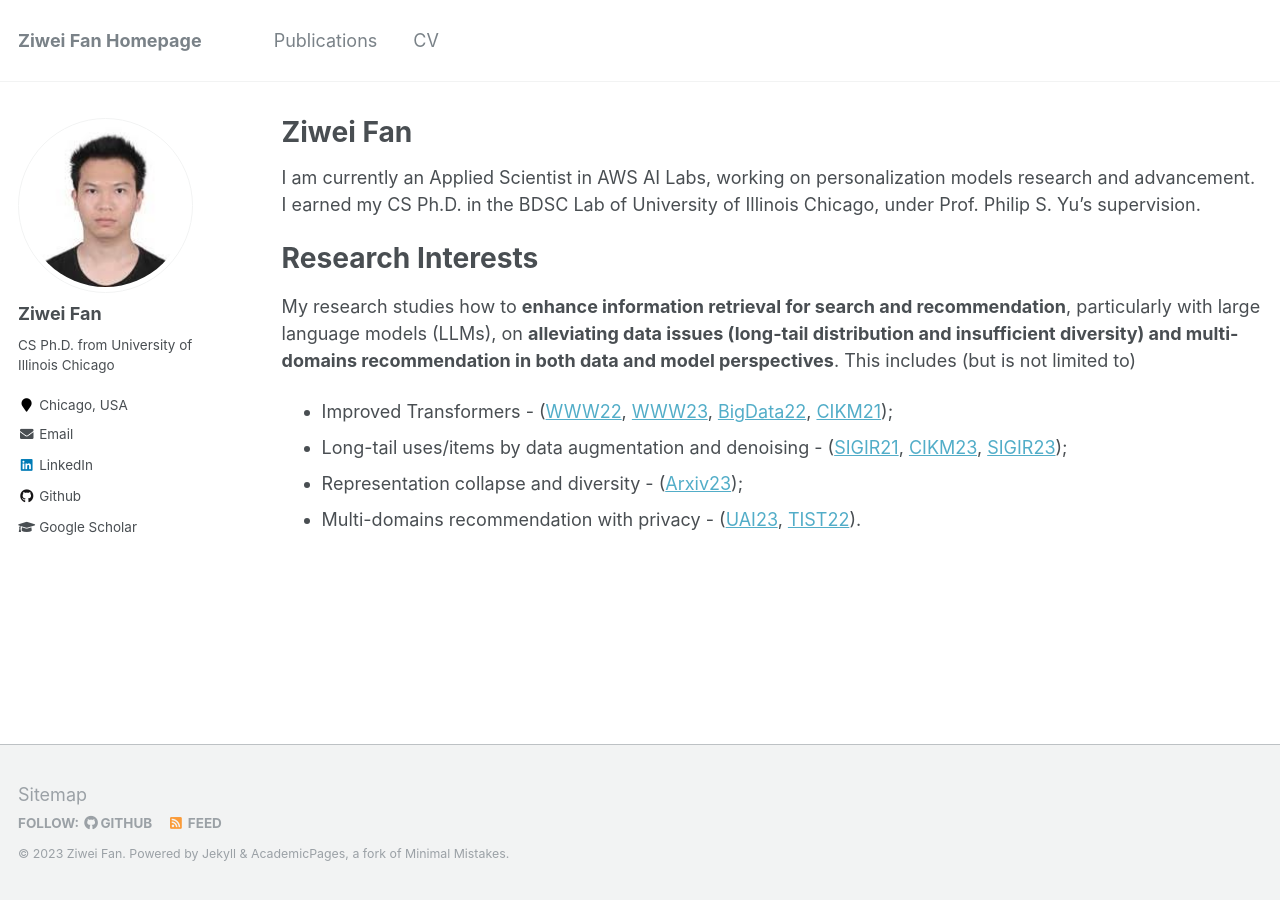
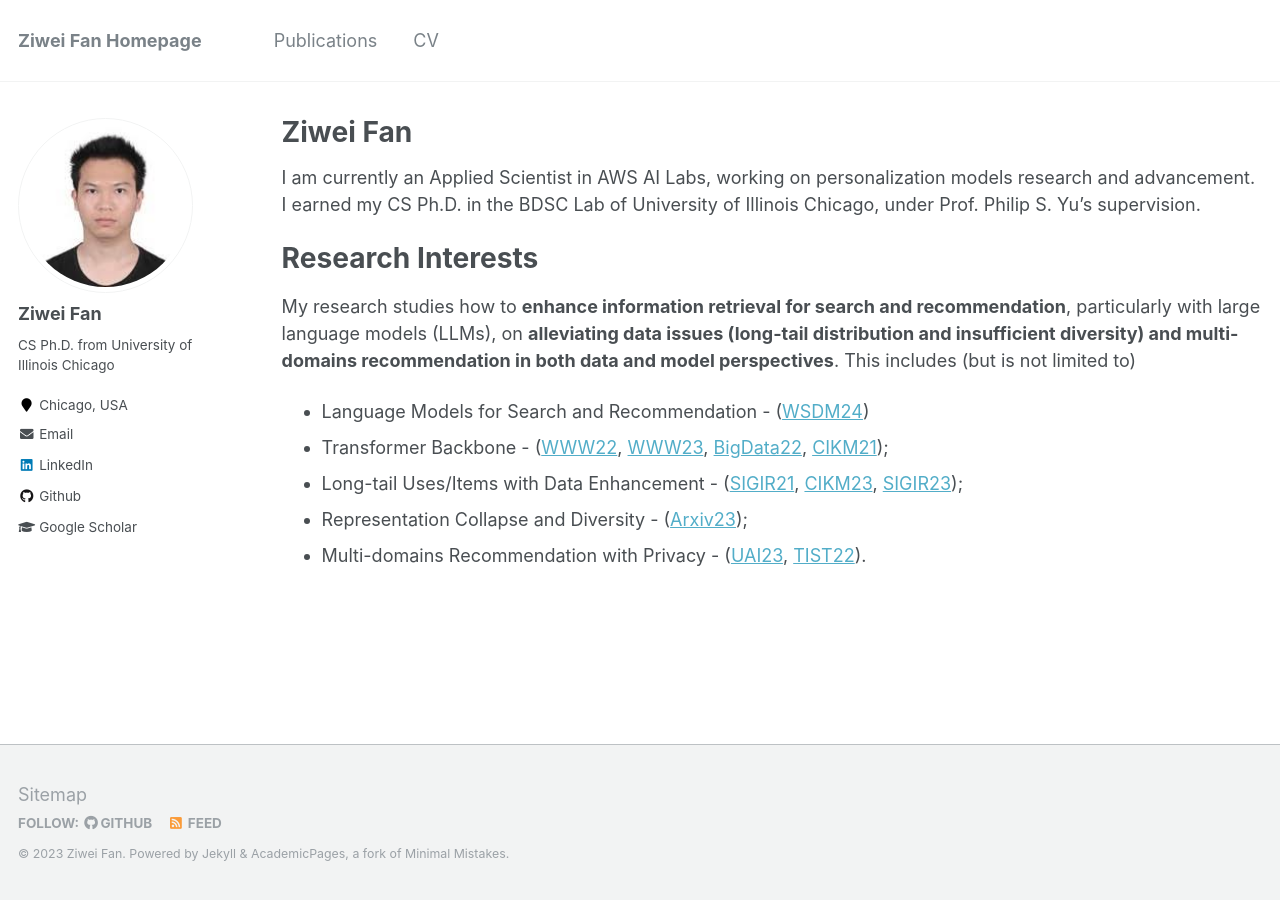
Before and after one commit to ziwei-fan/ziwei-fan.github.io, a Jekyll site: the page built from _pages/about.md, in a window 1280 px wide. Built offline with Jekyll 4.4.1, drawn with Linux system fonts in a browser that asks for light colours.

Commit message:
update with new papers

```diff
--- a/_pages/about.md
+++ b/_pages/about.md
@@ -17,15 +17,16 @@ I earned my CS Ph.D. in the BDSC Lab of University of Illinois Chicago, under Pr
 
 # Research Interests
 My research studies how to **enhance information retrieval for search and recommendation**, particularly with large language models (LLMs), on **alleviating data issues (long-tail distribution and insufficient diversity) and multi-domains recommendation in both data and model perspectives**. This includes (but is not limited to)
-* Improved Transformers - ([WWW22](https://arxiv.org/pdf/2201.06035.pdf),
+* Language Models for Search and Recommendation - ([WSDM24](https://ziwei-fan.github.io/))
+* Transformer Backbone - ([WWW22](https://arxiv.org/pdf/2201.06035.pdf),
 [WWW23](https://arxiv.org/pdf/2301.12197.pdf),
 [BigData22](https://arxiv.org/pdf/2210.13572.pdf),
 [CIKM21](https://arxiv.org/pdf/2106.06165.pdf));
-* Long-tail uses/items by data augmentation and denoising - ([SIGIR21](https://arxiv.org/pdf/2105.00522.pdf),
+* Long-tail Uses/Items with Data Enhancement - ([SIGIR21](https://arxiv.org/pdf/2105.00522.pdf),
 [CIKM23](https://arxiv.org/pdf/2305.07633.pdf),
 [SIGIR23](https://arxiv.org/pdf/2304.03344.pdf));
-* Representation collapse and diversity - ([Arxiv23](https://arxiv.org/pdf/2306.11986.pdf));
-* Multi-domains recommendation with privacy - ([UAI23](https://arxiv.org/pdf/2306.03191.pdf),
+* Representation Collapse and Diversity - ([Arxiv23](https://arxiv.org/pdf/2306.11986.pdf));
+* Multi-domains Recommendation with Privacy - ([UAI23](https://arxiv.org/pdf/2306.03191.pdf),
 [TIST22](https://dl.acm.org/doi/full/10.1145/3501815)).
 <!-- * Data-Centric AI (Learn (Distill) New Data for Addressing Data Issues) -->
 <!-- 	* Data Sparsity Issue in Sequential Recommendation
```
Also changed, not shown: _pages/publications.md (+2 -0 lines).
